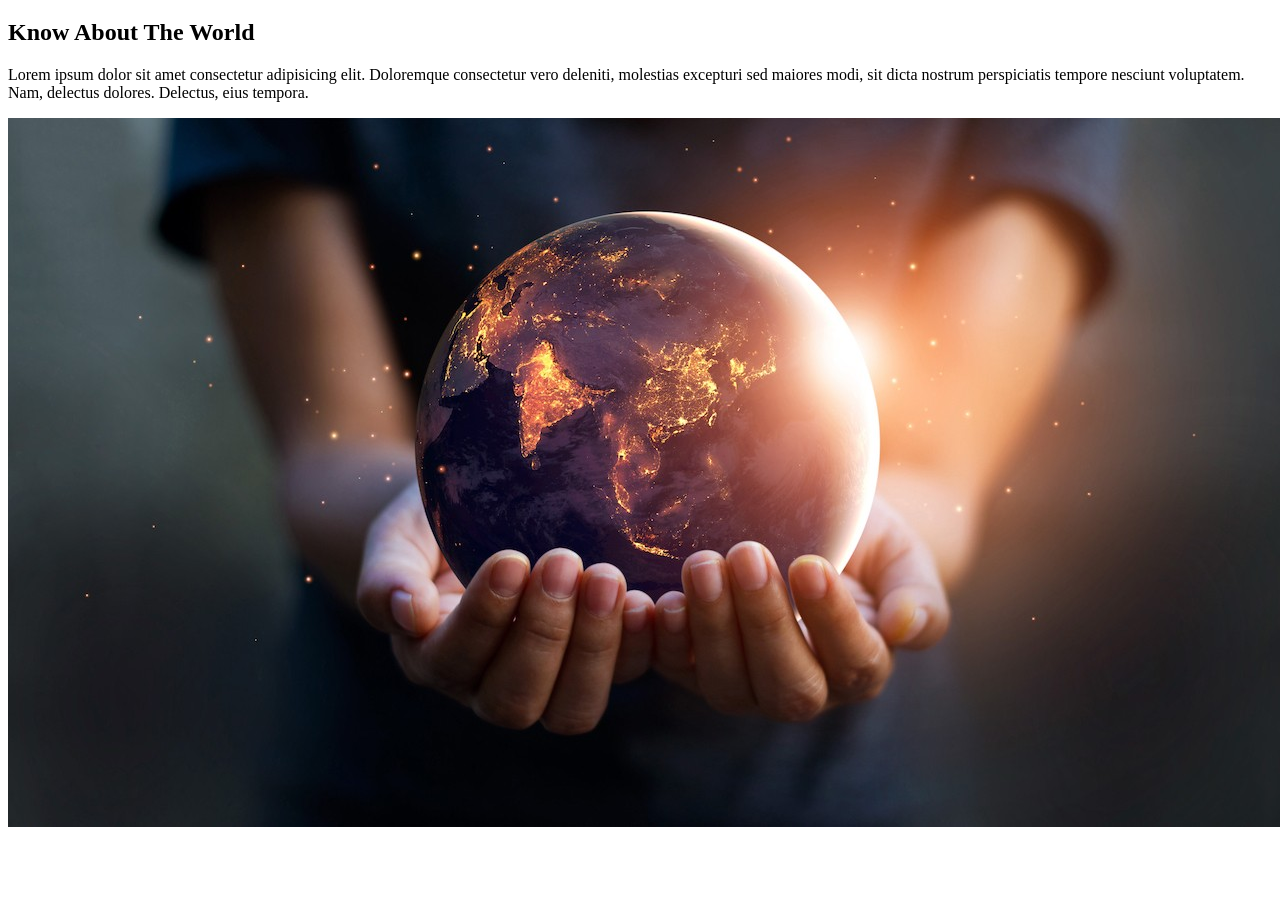
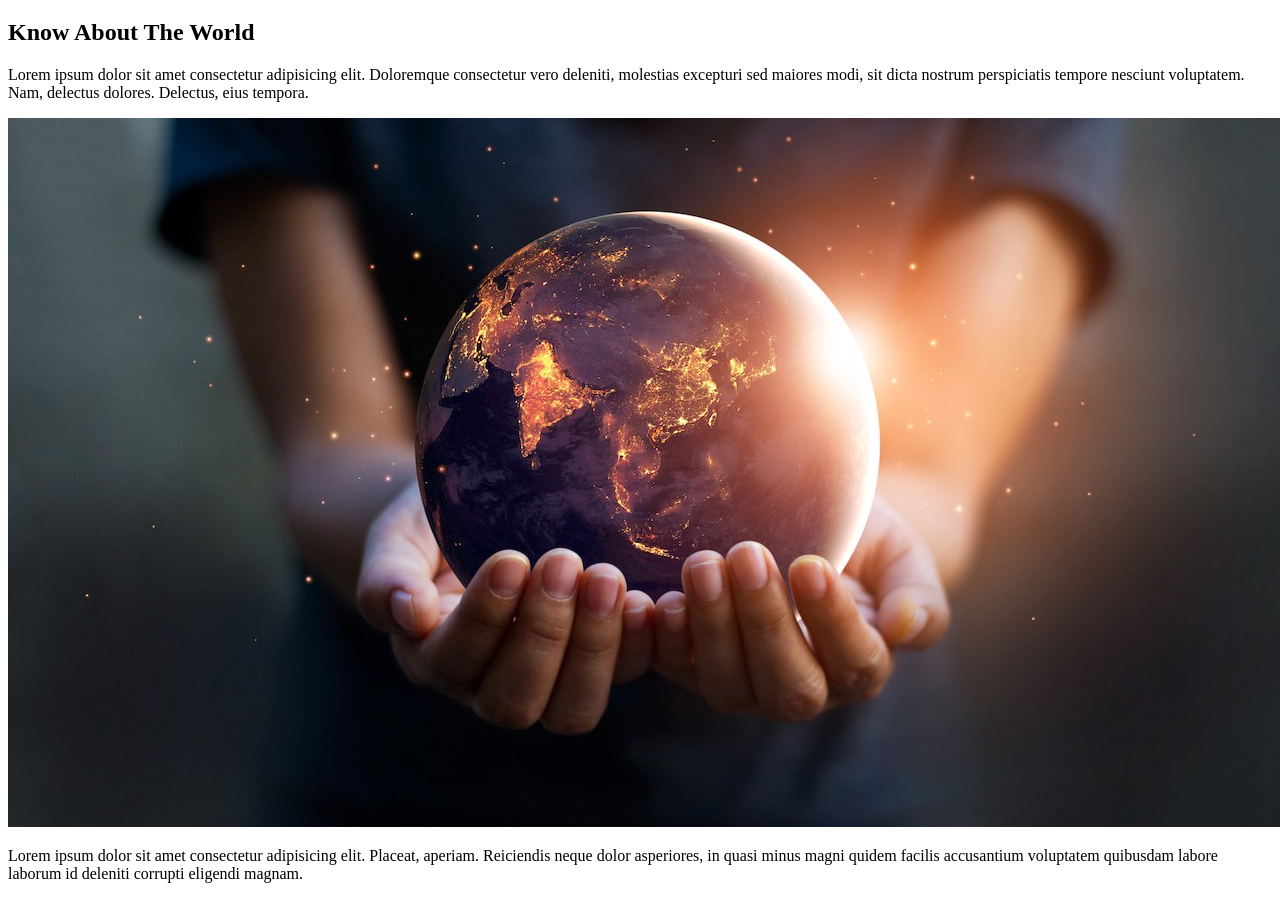
Before and after one commit to galib-ahmed1133/My-First-Website, a plain HTML site: page index.html in a window 1280 px wide. Shown: the part 61-960 px from the top of the page. Before the commit the page ends 900 px from the top, so only its background shows below. Drawn offline with Linux system fonts and the light colour scheme.

Commit message:
learing about branches

```diff
--- a/index.html
+++ b/index.html
@@ -10,5 +10,6 @@
     <h2>Know About The World</h2>
     <p>Lorem ipsum dolor sit amet consectetur adipisicing elit. Doloremque consectetur vero deleniti, molestias excepturi sed maiores modi, sit dicta nostrum perspiciatis tempore nesciunt voluptatem. Nam, delectus dolores. Delectus, eius tempora.</p>
     <img src="large.jpg" alt="">
+    <p>Lorem ipsum dolor sit amet consectetur adipisicing elit. Placeat, aperiam. Reiciendis neque dolor asperiores, in quasi minus magni quidem facilis accusantium voluptatem quibusdam labore laborum id deleniti corrupti eligendi magnam.</p>
 </body>
 </html>
```
